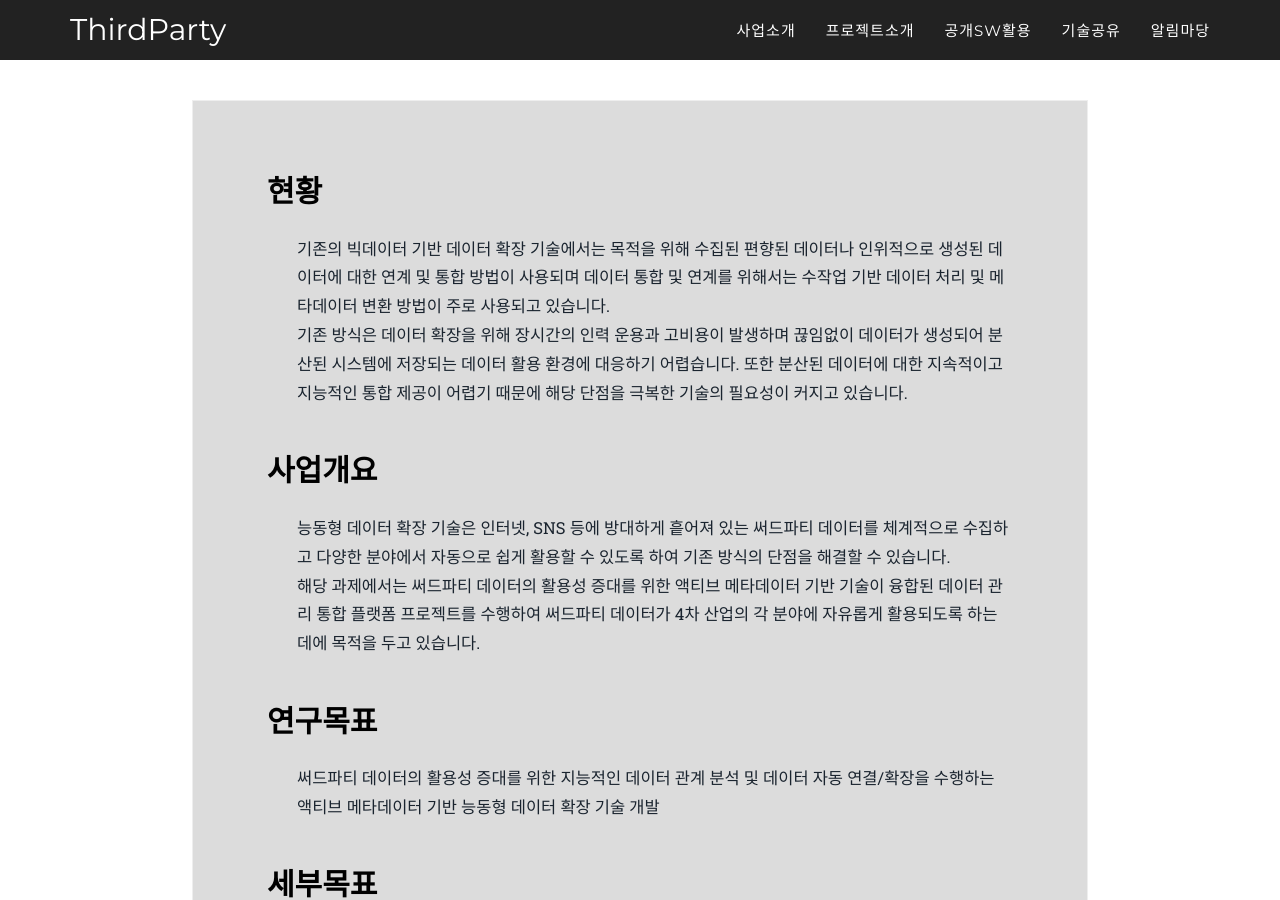
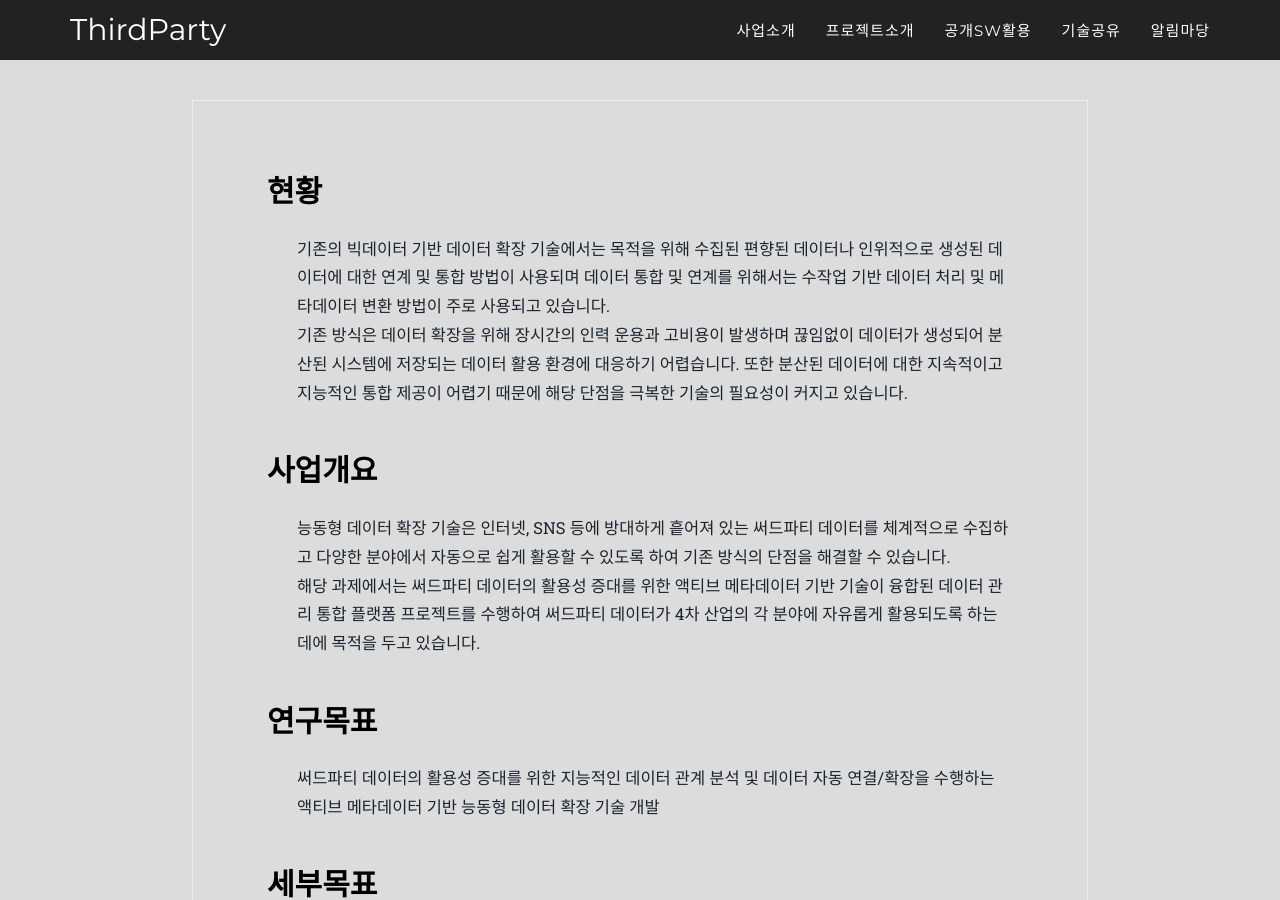
Before and after one commit to ThirdActiveDataExTech/ThirdActiveDataExTech.github.io, a Jekyll site: the page built from 2016_pages/businessIntro.html, in a window 1280 px wide and 900 px high. Built offline with Jekyll 4.4.1, drawn with Linux system fonts in a browser that asks for light colours; some web fonts are replaced.

Commit message:
[사업소개 페이지 수정]
- css 변경

```diff
--- a/2016_pages/businessIntro.html
+++ b/2016_pages/businessIntro.html
@@ -4,7 +4,7 @@
 title: Business Introduction
 ---
 <!--background color-->
-<body style="background-color:#ffffff; background-attachment: fixed; background-position: center; background-repeat: no-repeat;">
+<body style="background-color:Gainsboro; background-attachment: fixed; background-position: center; background-repeat: no-repeat;">
     <div class="event black-frame">
         <h1>현황</h1>
         <p>
```
